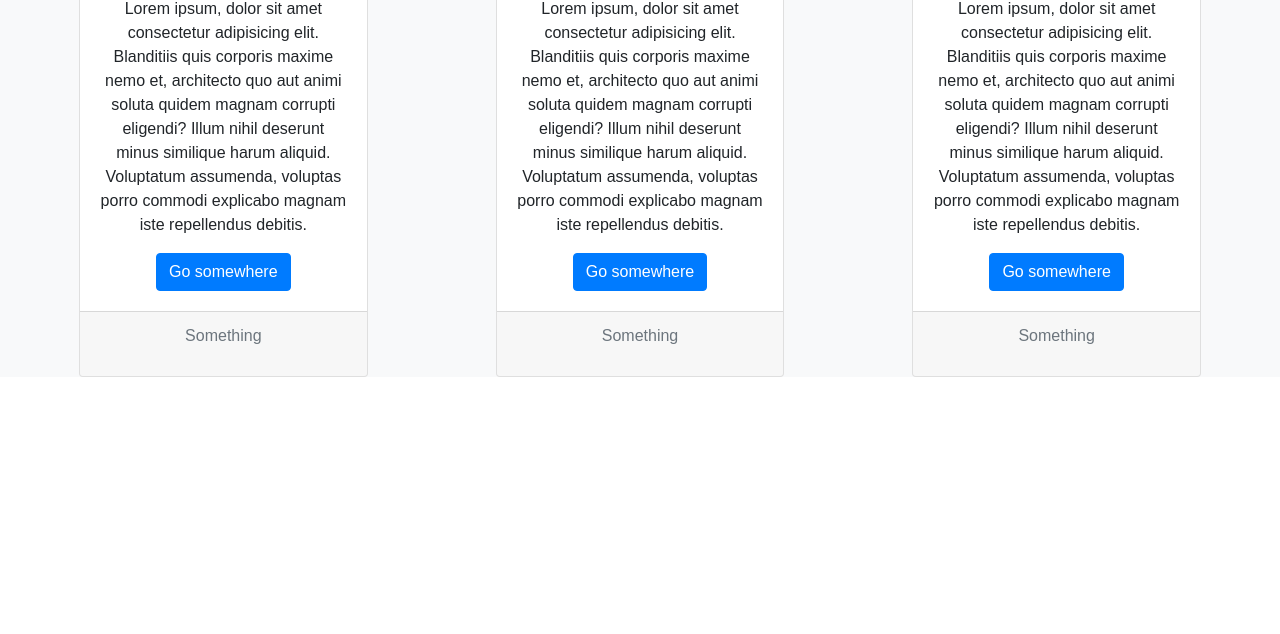
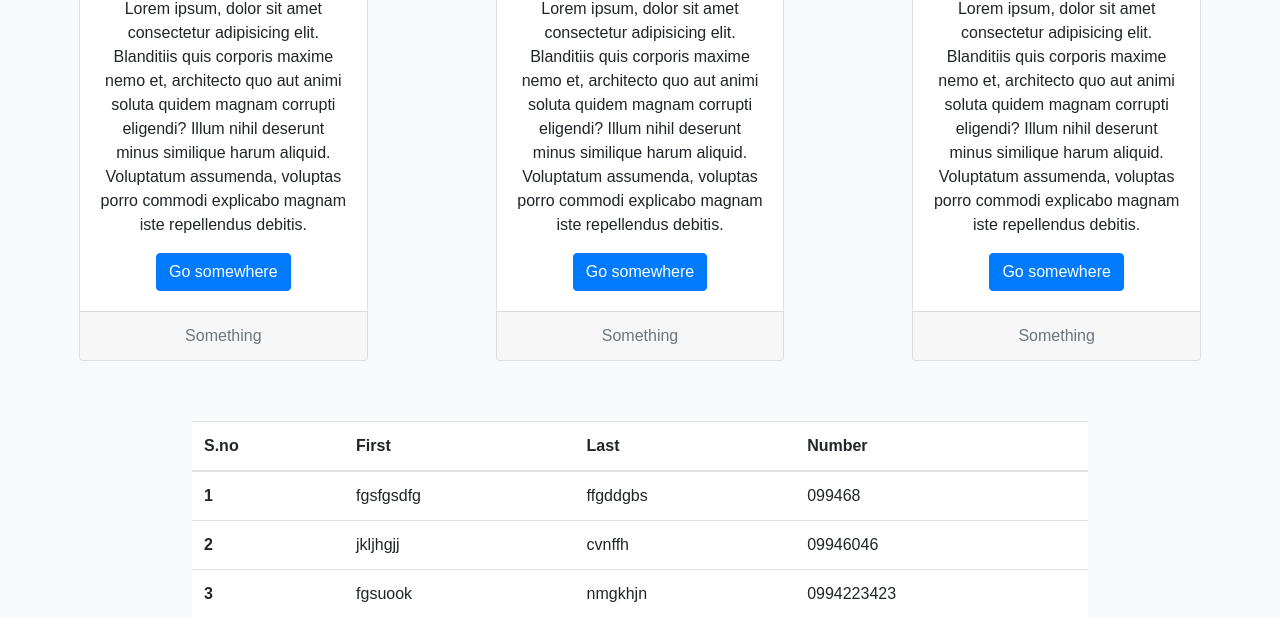
Before and after one commit to VatsalDattani/CEATask, a plain HTML site: page index.html in a window 1280 px wide. Shown: the part 349-983 px from the top of the page. Before the commit the page ends 800 px from the top, so only its background shows below. Drawn offline with nearby package versions, Linux system fonts and the light colour scheme.

Commit message:
Grid and Tables added, Project Finished

```diff
--- a/index.html
+++ b/index.html
@@ -15,7 +15,6 @@
 </head>
 
 <body>
-
 
     <nav class="navbar navbar-expand-lg navbar-dark bg-dark" id="myNav">
         <a class="navbar-brand font-weight-bold" href="#">CEA</a>
@@ -45,7 +44,6 @@
     <!-- Main Container -->
     <!-- <div class="jumbotron jumbotron-fluid bg-light"> -->
     <div class="container-fluid bg-light">
-        <div>
         <!--Header-->
         <div>
             <h3 class="font-weight-bold text-center text-dark">Welcome to CEA Official Page</h1>
@@ -63,7 +61,7 @@
         <div class="container-fluid">
             <!--First Card-->
             <div class="row">
-                    <div class="col-4">
+                <div class="col-12 col-sm-12 col-md-6 col-lg-4 col-xl-4" style="margin-bottom: 30px">
                     <div class="card" id="myCard">
                         <div class="card-header text-dark">
                             <p class="text-center" style="margin:0">Card 1</p>
@@ -85,10 +83,10 @@
                     </div>
                 </div>
                 <!--Second Card-->
-                    <div class="col-4">
+                <div class="col-12 col-sm-12 col-md-6 col-lg-4 col-xl-4" style="margin-bottom: 30px">
                     <div class="card" id="myCard">
                         <div class="card-header text-dark">
-                                <p class="text-center" style="margin:0">Card 1</p>
+                            <p class="text-center" style="margin:0">Card 2</p>
                         </div>
                         <div class="card-body">
                             <h2 class="card-title text-center">Do something</h2>
@@ -108,10 +106,11 @@
                 </div>
 
                 <!--Third Card-->
-                    <div class="col-4">
+                <div class="col-12 col-sm-12 col-md-6 col-lg-4 col-xl-4 offset-md-3 offset-lg-0"
+                    style="margin-bottom: 30px">
                     <div class="card" id="myCard">
                         <div class="card-header text-dark">
-                                <p class="text-center" style="margin:0">Card 1</p>
+                            <p class="text-center" style="margin:0">Card 3</p>
                         </div>
                         <div class="card-body">
                             <h2 class="card-title text-center">Do something</h2>
@@ -131,7 +130,38 @@
                 </div>
             </div>
         </div>
-        </div>
+
+        <table class="table table-hover bg-white mx-auto">
+            <thead>
+                <tr>
+                    <th>S.no</th>
+                    <th>First</th>
+                    <th>Last</th>
+                    <th>Number</th>
+                </tr>
+            </thead>
+            <tbody>
+                <tr>
+                    <td><b>1</b></td>
+                    <td>fgsfgsdfg</td>
+                    <td>ffgddgbs</td>
+                    <td>099468</td>
+                </tr>
+                <tr>
+                    <td><b>2</b></td>
+                    <td>jkljhgjj</td>
+                    <td>cvnffh</td>
+                    <td>09946046</td>
+                </tr>
+                <tr>
+                    <td><b>3</b></td>
+                    <td>fgsuook</td>
+                    <td>nmgkhjn</td>
+                    <td>0994223423</td>
+                </tr>
+
+            </tbody>
+        </table>
     </div>
     <!-- </div> -->
 
--- a/main.css
+++ b/main.css
@@ -6,8 +6,18 @@
     padding-top: 20px;
 }
 
-div.row > div.col-4 {
+div.row > div.col-12.col-sm-12.col-md-6.col-lg-4.col-xl-4 {
     padding: 0 5vw;
+}
+
+table.table.table-hover {
+    width: 70vw;
+    min-width: 576px;
+    margin-top: 30px;
+}
+
+div.card .card-footer > p {
+    margin-bottom: 0;
 }
 
 /* #myCard {
```
Lines whose indentation alone changed are shown as unchanged.
